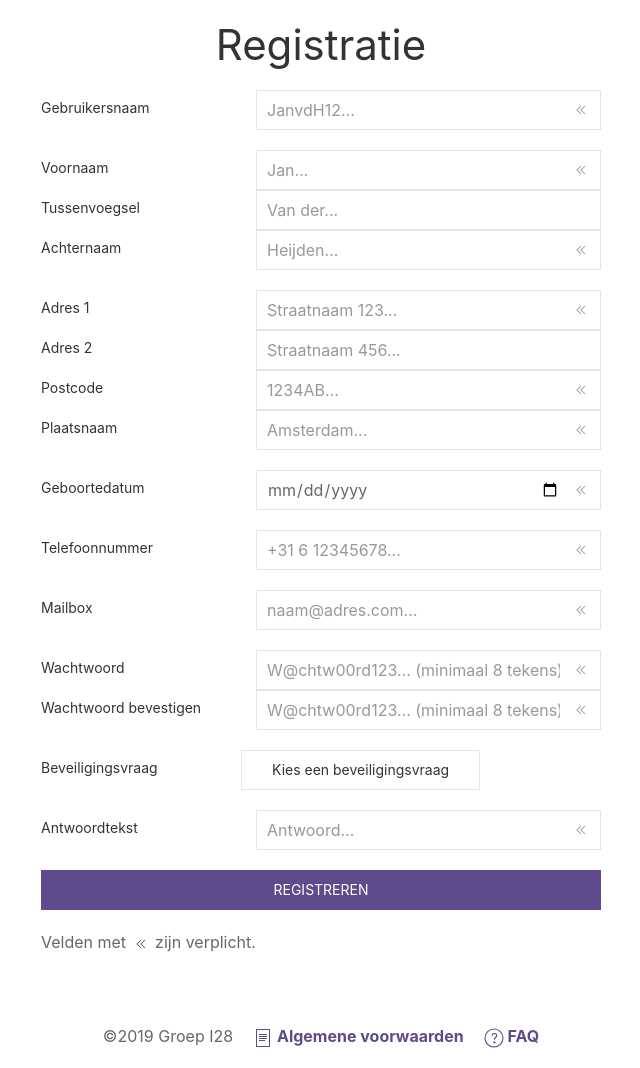
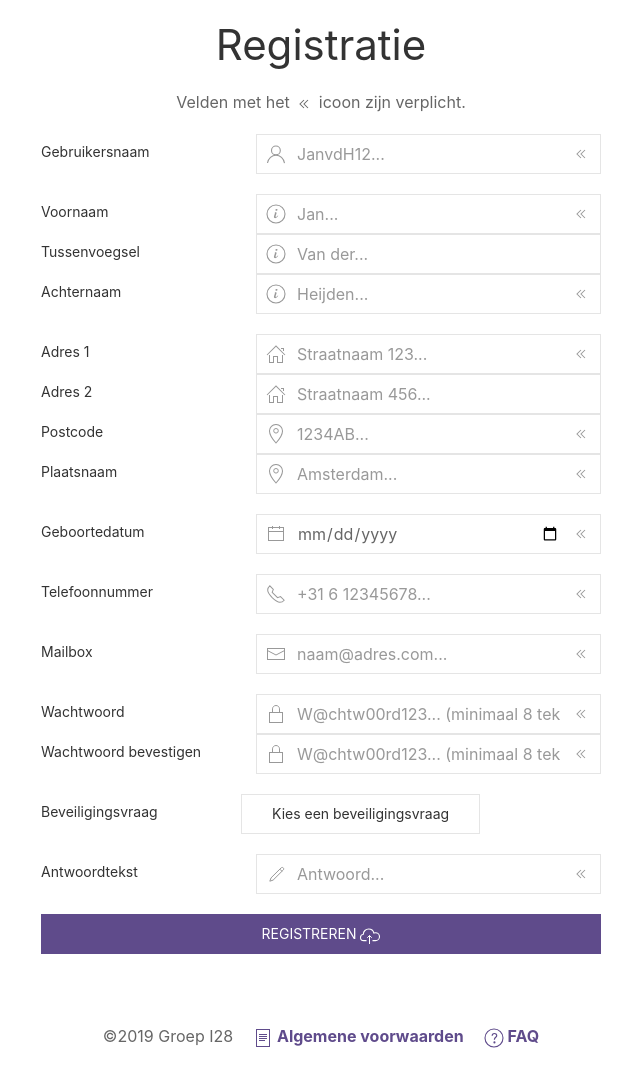
Before and after one commit to han-i28/I-Project, a PHP site: template view/userregistreren.php in a window 1280 px wide. Shown: the whole page, without its empty margins (319-959 px from the left). Run offline with PHP 8.4, Linux system fonts and the light colour scheme; the template is opened without the code that fills it, so the values that code supplies are empty; some libraries are stand-ins or nearby versions.

Commit message:
Use icons in registration form

```diff
--- a/view/userregistreren.php
+++ b/view/userregistreren.php
@@ -56,10 +56,12 @@ if (isset($_GET["registration"])) {
     <div class="uk-grid" uk-grid>
         <form action="" method="POST" class="uk-form-horizontal uk-width-1-1 uk-margin-large" >
             <h1 class="uk-margin-top uk-width-1-1 uk-text-center">Registratie</h1>
+            <p class="uk-width-1-1 uk-text-center">Velden met het <span class="uk-icon" uk-icon="icon: chevron-double-left"></span> icoon zijn verplicht.</p>
             <div class="uk-width-1-1 uk-margin-top">
                 <label class="uk-form-label" for="gebruikersnaam">Gebruikersnaam</label>
                 <div class="uk-form-controls">
                     <div class="uk-inline uk-width-1-1">
+                        <span class="uk-form-icon" uk-icon="icon: user"></span>
                         <span class="uk-form-icon uk-form-icon-flip" uk-icon="icon: chevron-double-left"></span>
                         <input class="uk-input" name="gebruikersnaam" id="gebruikersnaam" type="text" maxlength="20" placeholder="JanvdH12...">
                     </div>
@@ -69,6 +71,7 @@ if (isset($_GET["registration"])) {
                 <label class="uk-form-label" for="voornaam">Voornaam</label>
                 <div class="uk-form-controls" >
                     <div class="uk-inline uk-width-1-1">
+                        <span class="uk-form-icon" uk-icon="icon: info"></span>
                         <span class="uk-form-icon uk-form-icon-flip" uk-icon="icon: chevron-double-left"></span>
                         <input class="uk-input" name="voornaam" id="voornaam" type="text" maxlength="255" placeholder="Jan...">
                     </div>
@@ -77,13 +80,17 @@ if (isset($_GET["registration"])) {
             <div class="uk-width-1-1"> <!--uk-width-1-3@s-->
                 <label class="uk-form-label" for="tussenvoegsel">Tussenvoegsel</label>
                 <div class="uk-form-controls" >
-                    <input class="uk-input" name="tussenvoegsel" id="tussenvoegsel" type="text" maxlength="10" placeholder="Van der...">
-                </div>
+                    <div class="uk-inline uk-width-1-1">
+                        <span class="uk-form-icon" uk-icon="icon: info"></span>
+                        <input class="uk-input" name="tussenvoegsel" id="tussenvoegsel" type="text" maxlength="10" placeholder="Van der...">
+                    </div>
+                   </div>
             </div>
             <div class="uk-width-1-1"> <!--uk-width-1-3@s-->
                 <label class="uk-form-label" for="achternaam">Achternaam</label>
                 <div class="uk-form-controls" >
                     <div class="uk-inline uk-width-1-1">
+                        <span class="uk-form-icon" uk-icon="icon: info"></span>
                         <span class="uk-form-icon uk-form-icon-flip" uk-icon="icon: chevron-double-left"></span>
                         <input class="uk-input" name="achternaam" id="achternaam" type="text" maxlength="255" placeholder="Heijden...">
                     </div>
@@ -93,6 +100,7 @@ if (isset($_GET["registration"])) {
                 <label class="uk-form-label" for="adres_1">Adres 1</label>
                 <div class="uk-form-controls" >
                     <div class="uk-inline uk-width-1-1">
+                        <span class="uk-form-icon" uk-icon="icon: home"></span>
                         <span class="uk-form-icon uk-form-icon-flip" uk-icon="icon: chevron-double-left"></span>
                         <input class="uk-input" name="adres 1" id="adres_1" type="text" maxlength="60" placeholder="Straatnaam 123...">
                     </div>
@@ -101,13 +109,17 @@ if (isset($_GET["registration"])) {
             <div class="uk-width-1-1"> <!--uk-width-1-2@s-->
                 <label class="uk-form-label" for="adres_2">Adres 2</label>
                 <div class="uk-form-controls" >
-                    <input class="uk-input" name="adres 2" id="adres_2" type="text" maxlength="60" placeholder="Straatnaam 456...">
+                    <div class="uk-inline uk-width-1-1">
+                        <span class="uk-form-icon" uk-icon="icon: home"></span>
+                        <input class="uk-input" name="adres 2" id="adres_2" type="text" maxlength="60" placeholder="Straatnaam 456...">
+                    </div>
                 </div>
             </div>
             <div class="uk-width-1-1"> <!--uk-width-1-3@s-->
                 <label class="uk-form-label" for="postcode">Postcode</label>
                 <div class="uk-form-controls" >
                     <div class="uk-inline uk-width-1-1">
+                        <span class="uk-form-icon" uk-icon="icon: location"></span>
                         <span class="uk-form-icon uk-form-icon-flip" uk-icon="icon: chevron-double-left"></span>
                         <input class="uk-input" name="postcode" id="postcode" type="text" maxlength="16" placeholder="1234AB...">
                     </div>
@@ -117,6 +129,7 @@ if (isset($_GET["registration"])) {
                 <label class="uk-form-label" for="plaatsnaam">Plaatsnaam</label>
                 <div class="uk-form-controls" >
                     <div class="uk-inline uk-width-1-1">
+                        <span class="uk-form-icon" uk-icon="icon: location"></span>
                         <span class="uk-form-icon uk-form-icon-flip" uk-icon="icon: chevron-double-left"></span>
                         <input class="uk-input" name="plaatsnaam" id="plaatsnaam" type="text" maxlength="85" placeholder="Amsterdam...">
                     </div>
@@ -126,6 +139,7 @@ if (isset($_GET["registration"])) {
                 <label class="uk-form-label" for="geboortedatum">Geboortedatum</label>
                 <div class="uk-form-controls" >
                     <div class="uk-inline uk-width-1-1">
+                        <span class="uk-form-icon" uk-icon="icon: calendar"></span>
                         <span class="uk-form-icon uk-form-icon-flip" uk-icon="icon: chevron-double-left"></span>
                         <input class="uk-input" name="geboortedatum" id="geboortedatum" type="date" placeholder="Geboortedatum...">
                     </div>
@@ -135,6 +149,7 @@ if (isset($_GET["registration"])) {
                 <label class="uk-form-label" for="telefoonnummer">Telefoonnummer</label>
                 <div class="uk-form-controls" >
                     <div class="uk-inline uk-width-1-1">
+                        <span class="uk-form-icon" uk-icon="icon: receiver"></span>
                         <span class="uk-form-icon uk-form-icon-flip" uk-icon="icon: chevron-double-left"></span>
                         <input class="uk-input" name="telefoonnummer" id="telefoonnummer" type="tel" maxlength="15" placeholder="+31 6 12345678..." pattern="((?:\+|00)[17](?: |\-)?|(?:\+|00)[1-9]\d{0,2}(?: |\-)?|(?:\+|00)1\-\d{3}(?: |\-)?)?(0\d|\([0-9]{3}\)|[1-9]{0,3})(?:((?: |\-)[0-9]{2}){4}|((?:[0-9]{2}){4})|((?: |\-)[0-9]{3}(?: |\-)[0-9]{4})|([0-9]{7}))">
                     </div>
@@ -144,6 +159,7 @@ if (isset($_GET["registration"])) {
                 <label class="uk-form-label" for="mailbox">Mailbox</label>
                 <div class="uk-form-controls" >
                     <div class="uk-inline uk-width-1-1">
+                        <span class="uk-form-icon" uk-icon="icon: mail"></span>
                         <span class="uk-form-icon uk-form-icon-flip" uk-icon="icon: chevron-double-left"></span>
                         <input class="uk-input" name="mailbox" id="mailbox" type="email" maxlength="50" placeholder="naam@adres.com...">
                     </div>
@@ -153,6 +169,7 @@ if (isset($_GET["registration"])) {
                 <label class="uk-form-label" for="wachtwoord">Wachtwoord</label>
                 <div class="uk-form-controls" >
                     <div class="uk-inline uk-width-1-1">
+                        <span class="uk-form-icon" uk-icon="icon: lock"></span>
                         <span class="uk-form-icon uk-form-icon-flip" uk-icon="icon: chevron-double-left"></span>
                         <input class="uk-input" name="wachtwoord" id="wachtwoord" type="password" maxlength="255" placeholder="W@chtw00rd123... (minimaal 8 tekens)">
                     </div>
@@ -162,6 +179,7 @@ if (isset($_GET["registration"])) {
                 <label class="uk-form-label" for="wachtwoord_bevestigen">Wachtwoord bevestigen</label>
                 <div class="uk-form-controls">
                     <div class="uk-inline uk-width-1-1">
+                        <span class="uk-form-icon" uk-icon="icon: lock"></span>
                         <span class="uk-form-icon uk-form-icon-flip" uk-icon="icon: chevron-double-left"></span>
                         <input class="uk-input" name="wachtwoord bevestigen" id="wachtwoord_bevestigen" type="password" maxlength="255" placeholder="W@chtw00rd123... (minimaal 8 tekens)">
                     </div>
@@ -171,7 +189,7 @@ if (isset($_GET["registration"])) {
                 <label class="uk-form-label" for="beveiligingsvraag">Beveiligingsvraag</label>
                 <div uk-form-custom="target: > * > span:first-child" >
                     <select class="uk-select uk-width-1-1" name="beveiligingsvraag" id="beveiligingsvraag">										<!-- HIER MOET NOG EEN LIJST VAN VRAGEN UIT DE DATABASE KOMEN VIA FUNCTION getVragenList() -->
-                        <option selected disabled>Kies een beveiligingsvraag</option>
+                        <option selected disabled><span class="uk-form-icon" uk-icon="icon: question"></span>Kies een beveiligingsvraag</option>
                         <?php echo $this->vars['vragen']; ?>
                     </select>
                     <button class="uk-button uk-button-default" type="button" tabindex="-1">
@@ -183,13 +201,13 @@ if (isset($_GET["registration"])) {
                 <label class="uk-form-label" for="antwoordtekst">Antwoordtekst</label>
                 <div class="uk-form-controls uk-margin-top" >
                     <div class="uk-inline uk-width-1-1">
+                        <span class="uk-form-icon" uk-icon="icon: pencil"></span>
                         <span class="uk-form-icon uk-form-icon-flip" uk-icon="icon: chevron-double-left"></span>
                         <input class="uk-input" name="antwoordtekst" id="antwoordtekst" type="text" maxlength="20" placeholder="Antwoord...">
                     </div>
                 </div>
             </div>
-            <button class="uk-button uk-button-primary uk-margin-top uk-text-middle uk-width-1-1" type="submit" name="signup_submit">Registreren</button>
-		    <p>Velden met <span class="uk-icon" uk-icon="icon: chevron-double-left"></span> zijn verplicht.</p>
+            <button class="uk-button uk-button-primary uk-margin-top uk-text-middle uk-width-1-1" type="submit" name="signup_submit">Registreren <span class="uk-icon" uk-icon="icon: cloud-upload"></span></button>
         </form>
     </div>
 </div>
```
